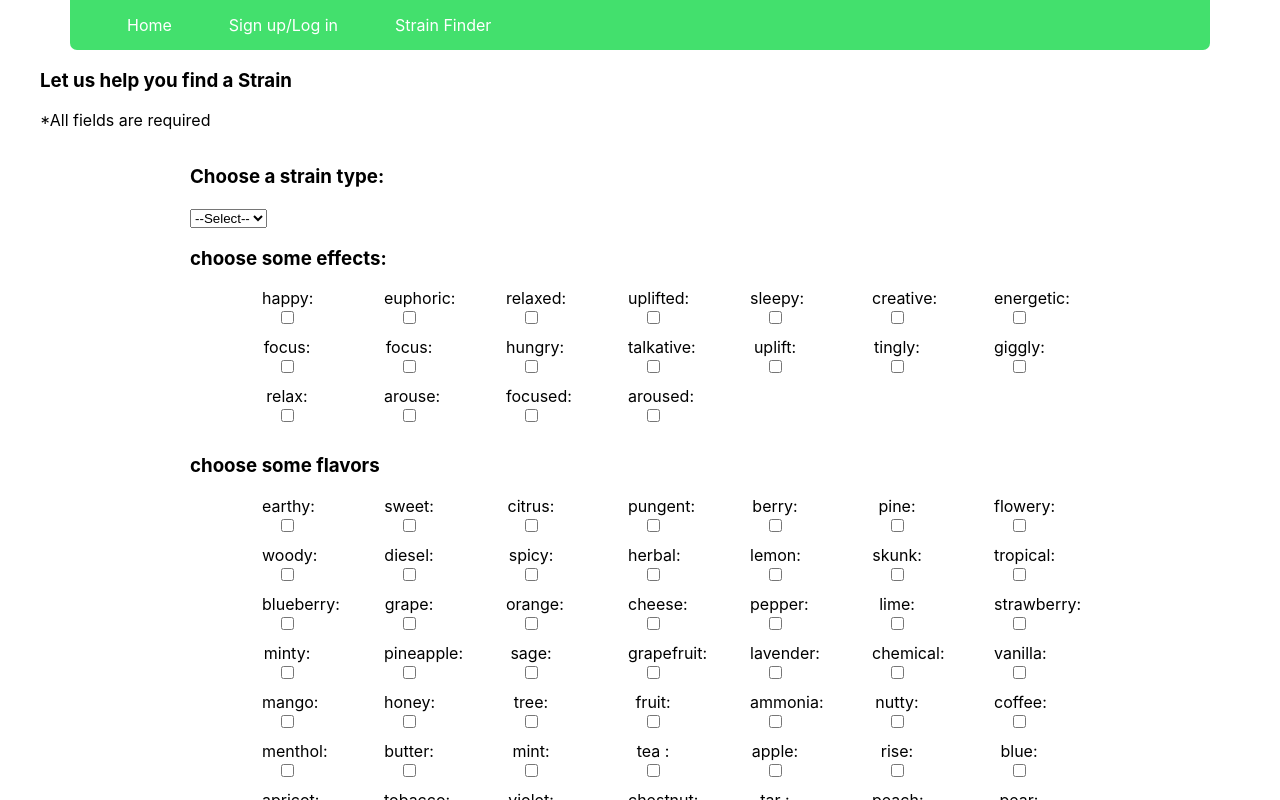
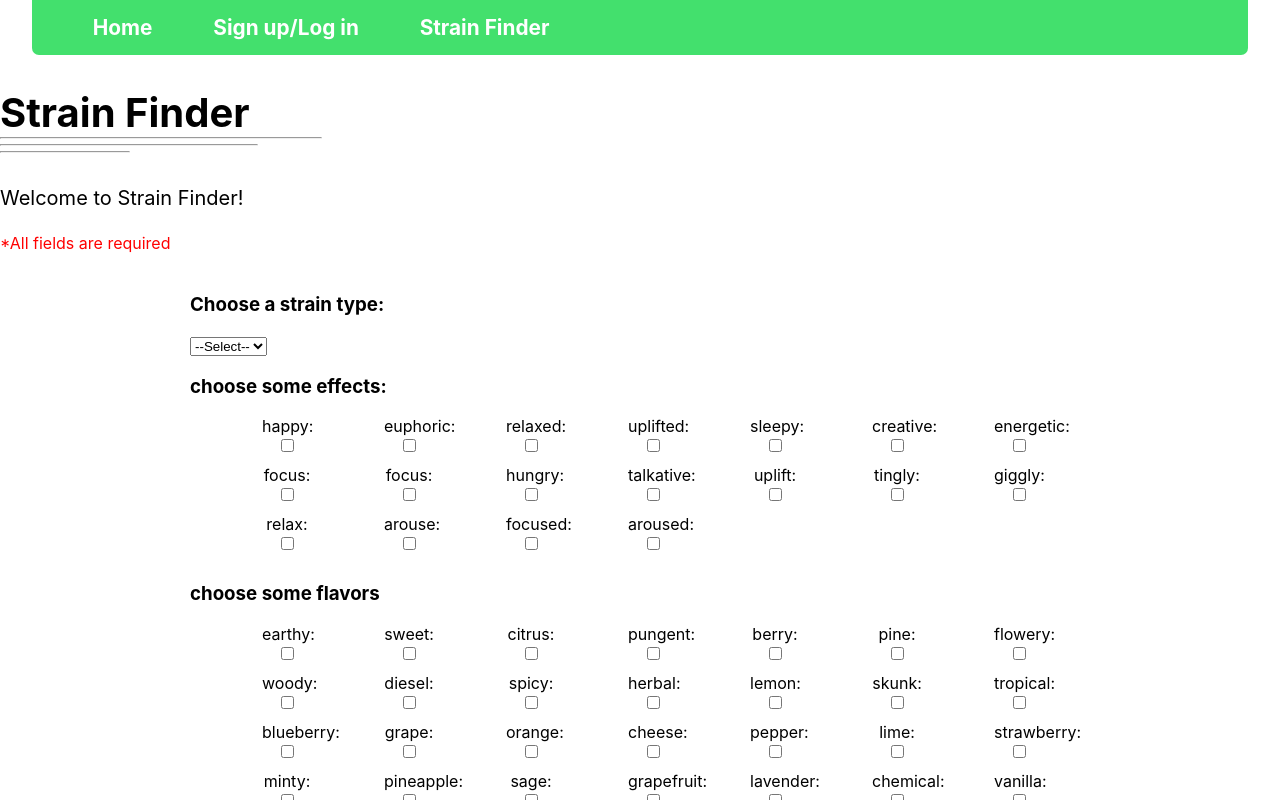
Before and after one commit to BuildWeek-Med-Cabinet-4/front-end, a React (Create React App) app: page /StrainFinder in a window 1280 px wide. Shown: the top 800 px of the page. Built offline with nearby package versions, Linux system fonts and the light colour scheme; the HTML template or start-up script is replaced by a standard one.

Commit message:
more styling

```diff
--- a/package.json
+++ b/package.json
@@ -8,7 +8,6 @@
     "@testing-library/user-event": "^7.2.1",
     "axios": "^0.19.2",
     "bootstrap": "^4.5.0",
-
     "react": "^16.13.1",
     "react-dom": "^16.13.1",
     "react-router-dom": "^5.2.0",
--- a/src/App.css
+++ b/src/App.css
@@ -1,5 +1,5 @@
 body{
-  max-width: 1200px;
+  max-width: 1400px;
   margin: 0 auto;
 
 }
@@ -110,13 +110,31 @@ header {
 
 /*Universal Styling*/
 .med-title{
+  font-weight: 500;
   font-family: 'Ubuntu', sans-serif;
+  font-size: 3.9rem;
 }
 
 hr{
-  margin: 0 auto;
-  width: 35%;
-  color: purple
+  margin: 0;
+}
+.orange-hr{
+  width: 10%;
+  color: orange;
+  margin-top: 5px;
+
+}
+
+.purple-hr{
+  width: 20%;
+  color:purple;
+  margin-top: 5px;
+
+}
+
+.green-hr{
+  width: 25%;
+  color: #43e06d;
 }
 /*Home page Styling*/
 .jumbotron-container{
@@ -226,9 +244,9 @@ nav{
 
 .all-strains-container{
   width: 95%;
-  max-width: 85%;
+  max-width: 95%;
   padding: 5%;
-  border: dotted purple 1px;
+
   margin: 0 auto;
   display: flex;
   flex-direction: row;
@@ -236,14 +254,38 @@ nav{
 
 }
 
+html body div#root div div div div.search-component section.all-strains-container div.all-strains-child h6{
+  font-size: 1.2rem;
+}
+
+html body div#root div div div div.search-component section.all-strains-container div.all-strains-child h6:hover{
+  text-decoration: underline orange;
+}
+
 .all-strains-child{
-  width: 23%;
+  width: 20%;
   height: auto;
-  margin-left: 1%;
-  margin-bottom: 1%;
-  border: 1px dotted black;
+  margin-left: 2%;
+  margin-bottom: 2%;
+  display: flex;
+  flex-direction: column;
+  align-items: center;
+  border-radius: 7px;
 
 }
+
+div.all-strains-child > a{
+  margin-bottom: 3%;
+  color: black;
+  text-decoration: none;
+  font-size: 1.1rem;
+}
+
+div.all-strains-child > a:hover{
+  text-decoration: underline dotted 1px #43e06d;
+
+}
+
 
 
 .strain-img{
@@ -255,11 +297,21 @@ nav{
 .mystrains-button {
   background: none;
   border-color: purple;
+  color: purple;
+  height: 30px;
+  border-radius: 5px;
+}
+
+.mystrains-button:hover {
+  color: orange
 }
 
 
+html body div#root div div div.strain-header div.title-container button.mystrains-button{
+  margin-top: 30%;
 
-
+  font-size: 1.2rem;
+}
 
 .finder-button {
   background: #43e06d;
@@ -271,8 +323,25 @@ nav{
   font-size: 2rem;
 }
 
+.nav-bar > a{
+  font-size: 1.3rem;
+  font-weight: bold;
+
+}
+
+.navbar > a:hover {
+  color: purple;
+}
+
+p{
+  font-size: 20px;
+}
 /* styling for strain page */
 
+.redspan{
+  color: red;
+  font-size: 1rem;
+}
 .strain-title{
   color: #43e06d;
 }
--- a/src/StrainFinder.js
+++ b/src/StrainFinder.js
@@ -143,8 +143,15 @@ const formSchema = yup.object().shape({
 
 
         <div>
-            <h3> Let us help you find a Strain</h3>
-            <p>*All fields are required</p>
+            < h2 className = 'browse-title'>Strain Finder
+              <hr className = 'green-hr'></hr>
+              <hr className = 'purple-hr'></hr>
+              <hr className = 'orange-hr'></hr>
+            </h2>
+
+            <p>Welcome to Strain Finder!</p>
+
+            <p><span className = 'redspan'>*All fields are required</span></p>
 
             <form onSubmit={getRecStrains}>
 
--- a/src/components/Home.js
+++ b/src/components/Home.js
@@ -58,16 +58,15 @@ const paginate = pageNumber => setCurrentPage(pageNumber)
 
         </div>
 
-        <br></br>
 
-        <hr></hr>
-        <br></br>
-        <hr></hr>
 
 
           <div className = 'search-component'>
 
-          <h2 className = 'browse-title'>Browse All Strains</h2>
+          <h2 className = 'browse-title'>Browse All Strains
+          <hr className = 'green-hr'></hr>
+        <hr className = 'purple-hr'></hr>
+        <hr className = 'orange-hr'></hr></h2>
           <Posts posts={currentPosts} loading = {loading}  />
           <Pagination postsPerPage = {postsPerPage} totalPosts = {posts.length} paginate={paginate}/>
 
--- a/src/components/Posts.js
+++ b/src/components/Posts.js
@@ -26,8 +26,8 @@ function Posts({ posts, loading }) {
                     <div key={post.id} className ='all-strains-child' >
                         <img className = 'strain-img' src= {post.img_url} alt = 'something'></img>
 
-                        <h6 ><span className = 'strain-span'>Strain Name: </span>{post.strain_name}</h6>
-                        <Link to={`/strain/${post.id}`} style={{textDecoration: "none"}}>more info</Link>
+                        <h6 ><span className = 'strain-span'> </span>{post.strain_name}</h6>
+                        <Link to={`/strain/${post.id}`}>more info</Link>
                         <div>
                         <button className="mystrains-button" onClick={(e)=>{
                             e.preventDefault();
```
